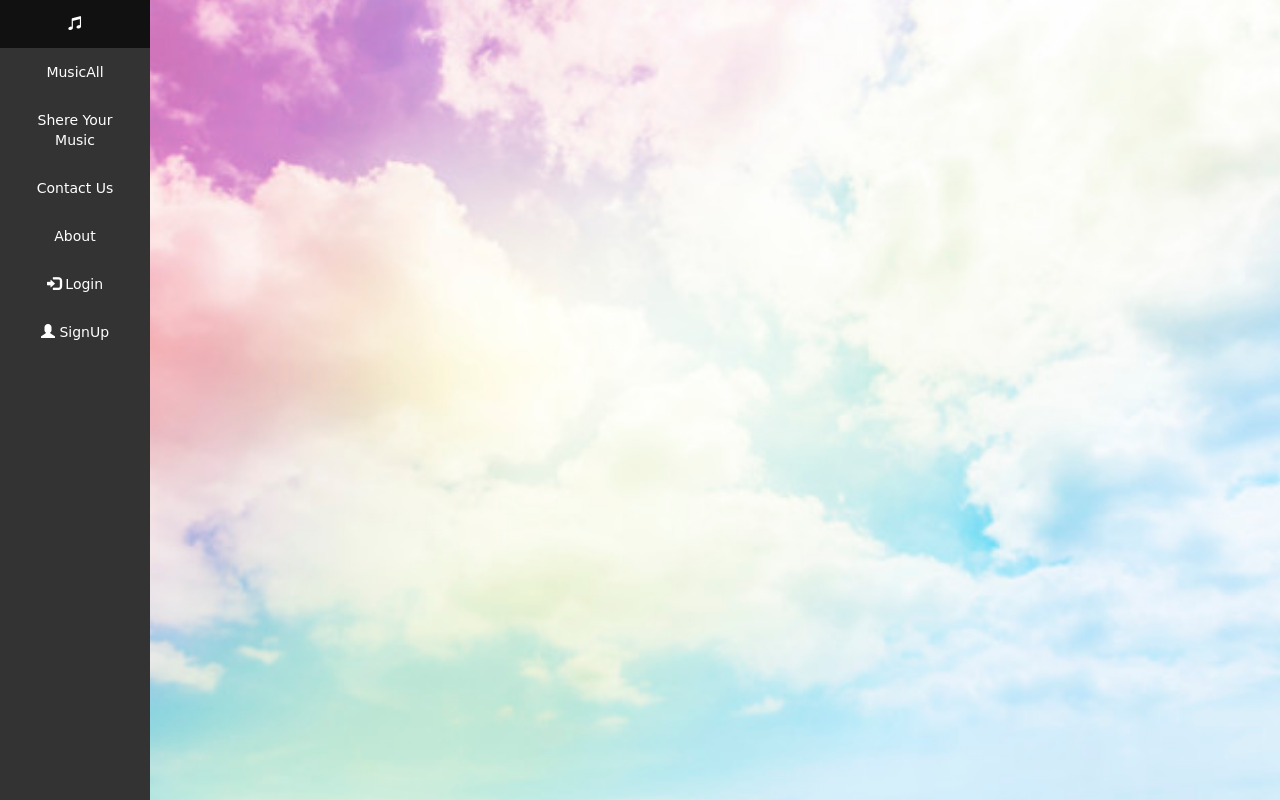
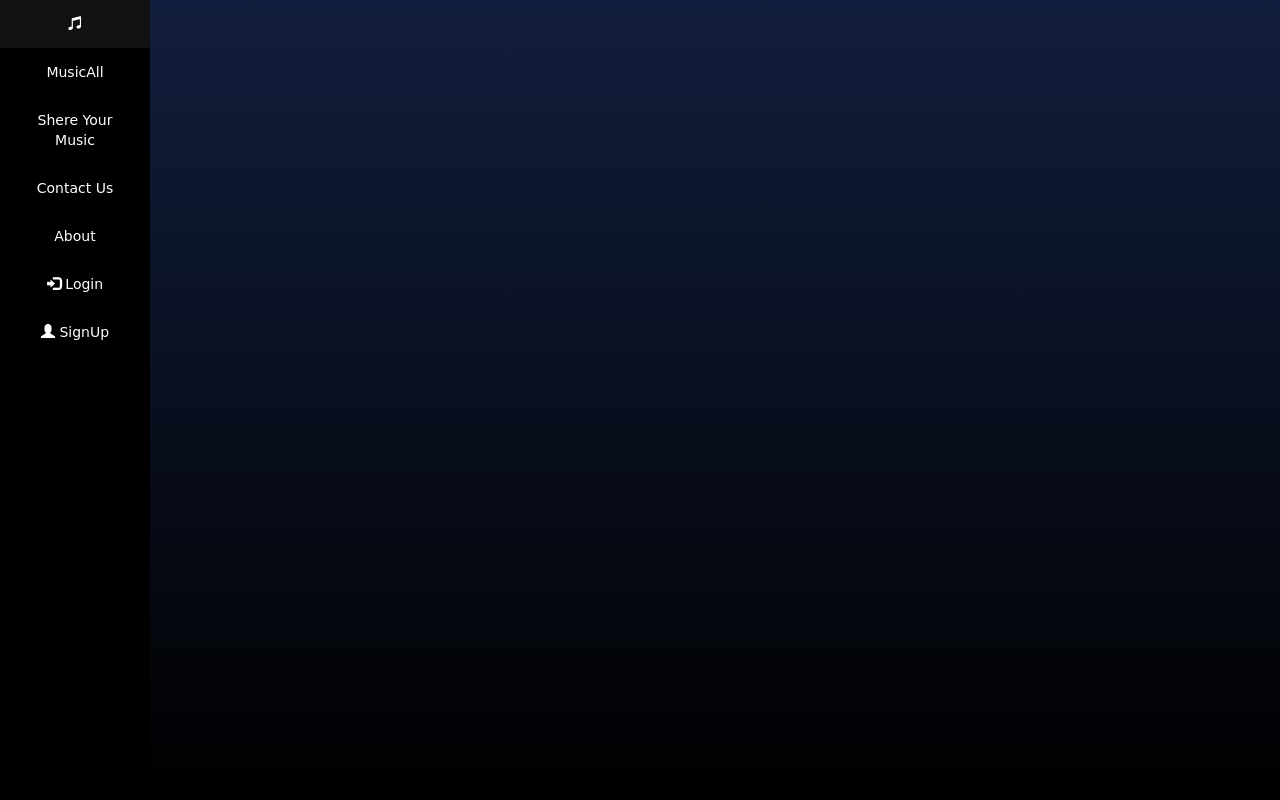
Before and after one commit to mayMelodi/MusicAll, an Angular app: page / in a window 1280 px wide. Built offline with nearby package versions, Linux system fonts and the light colour scheme.

Commit message:
modify backround

```diff
--- a/src/app/app.component.css
+++ b/src/app/app.component.css
@@ -31,4 +31,5 @@ li a:hover {
     margin: 0;
     padding: 0;
     height:100%;
+    background: black;
 }
--- a/src/app/app.component.html
+++ b/src/app/app.component.html
@@ -1,7 +1,7 @@
 
 <!-- NAVIGATION BAR-->
 <ul class="sidebar-nav">
-  <li><a routerLink="/login" href="#"><span class="glyphicon glyphicon-music"></span></a></li>
+  <li><a routerLink="" href="#"><span class="glyphicon glyphicon-music"></span></a></li>
   <li><a class="active" href="#home">MusicAll</a></li>
   <li><a href="#about">Shere Your Music</a></li>
   <li><a href="#contact">Contact Us</a></li>
--- a/src/index.html
+++ b/src/index.html
@@ -20,9 +20,9 @@
       float: left;
       width: 100%;
       height: 100%;
-      background-image: url("../assets/img/wall.jpg");
+      background-image: linear-gradient(to bottom,#121e3d 0,#000 100%);
       background-repeat: no-repeat;
-      background-color: lightcyan;
+      background-color: black;
       margin: 0;
       background-position: center;
       background-size: cover;
```
